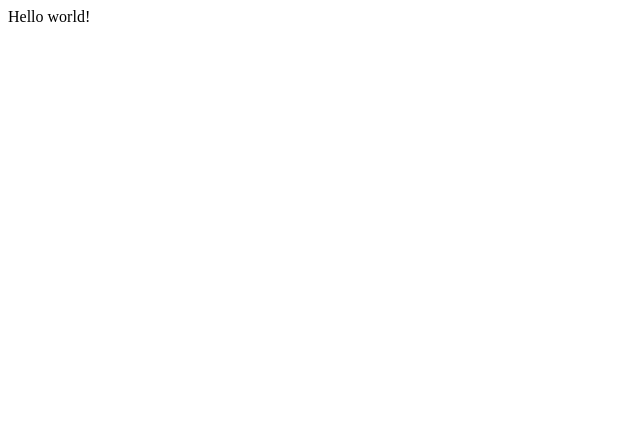
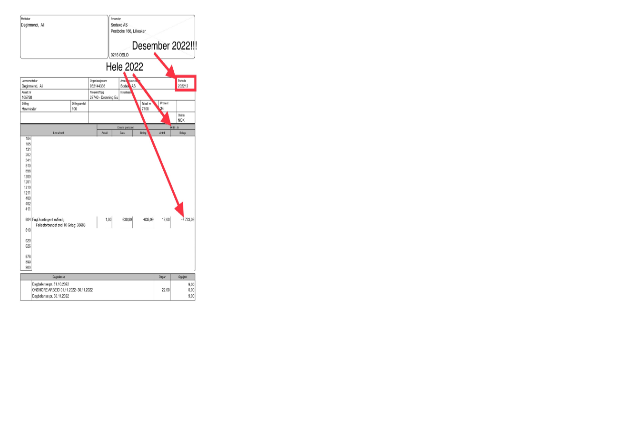
Before and after one commit to AliDeGir/deepDive, a plain HTML site: page index.html in a window 1280 px wide. Shown: the whole page, without its empty margins (0-640 px from the left). Drawn offline with nearby package versions, Linux system fonts and the light colour scheme.

Commit message:
added new pic and testing click to enlarge

```diff
--- a/index.html
+++ b/index.html
@@ -1 +1,24 @@
-<div>Hello world!</div>
+<!DOCTYPE html>
+<html lang="en">
+<head>
+    <meta charset="UTF-8">
+    <meta http-equiv="X-UA-Compatible" content="IE=edge">
+    <meta name="viewport" content="width=device-width, initial-scale=1.0">
+    <script src="https://ajax.googleapis.com/ajax/libs/jquery/2.1.1/jquery.min.js"></script>
+    <title>Document</title>
+</head>
+<body>
+    <img id="imgtab" class="small" src="Slipp.JPG" alt="">
+    <script>
+        $(document).ready(function () {
+        var small={width: "200px",height: "400px"};
+        var large={width: "400px",height: "800px"};
+        var count=1;
+        $("#imgtab").css(small).on('click',function () {
+            $(this).animate((count==1)?large:small);
+            count = 1-count;
+        });
+    });
+    </script>
+</body>
+</html>
```
Also changed, not shown: Slipp.JPG (added).
